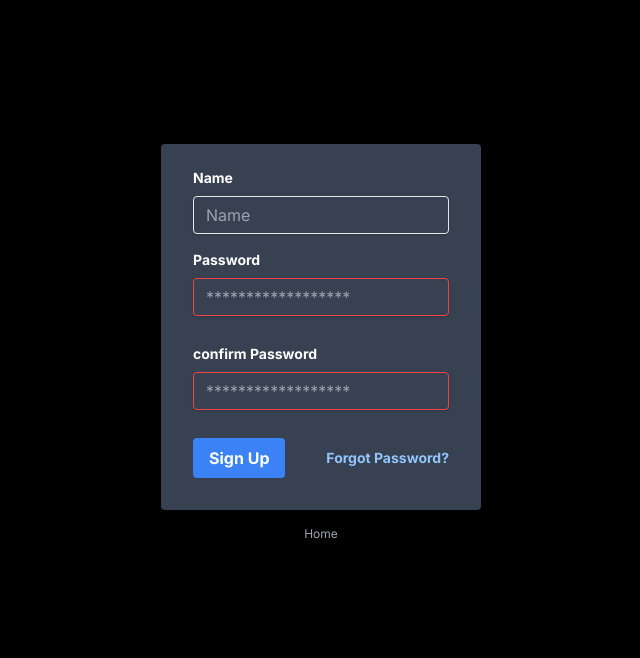
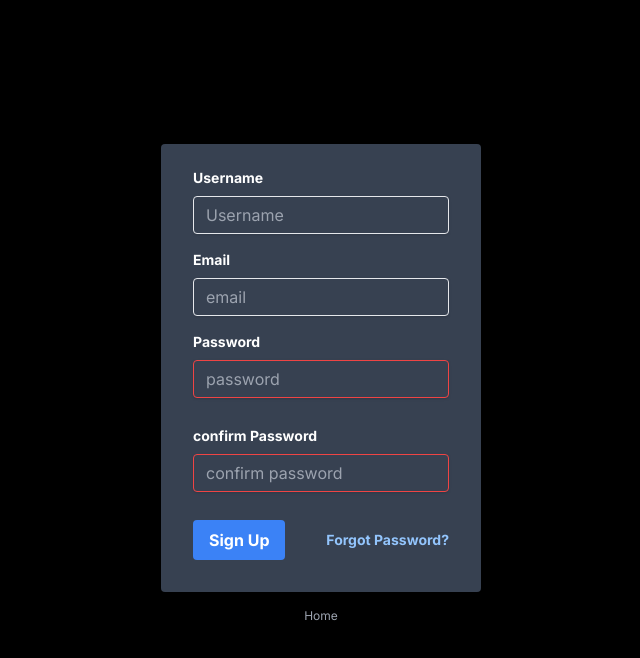
Before and after one commit to AbhayKrSing/appwrite-nextJS, a Next.js app: page /signup in a window 1280 px wide. Shown: the top 658 px of the page, without its empty margins (319-959 px from the left). Built offline with nearby package versions, Linux system fonts and the light colour scheme.

Commit message:
one bug is there trying to handle it tomorrow

```diff
--- a/package.json
+++ b/package.json
@@ -27,5 +27,8 @@
     "react-hot-toast": "^2.4.1",
     "tailwindcss": "3.3.3",
     "typescript": "5.2.2"
+  },
+  "devDependencies": {
+    "@types/bcryptjs": "^2.4.4"
   }
 }
--- a/src/app/api/users/signup/router.tsx
+++ b/src/app/api/users/signup/route.tsx
@@ -1,7 +1,7 @@
 import connectdb from "@/dbConfig/dbConfig";
 import User from "@/models/User";
 import { NextRequest, NextResponse } from "next/server";
-const bcrypt = require("bcryptjs");
+import bcrypt from "bcryptjs";
 connectdb();
 
 export async function POST(req: NextRequest) {
@@ -9,9 +9,8 @@ export async function POST(req: NextRequest) {
   try {
     const reqbody = await req.json();
     const { username, email, password } = reqbody;
-    console.log(reqbody);
     //Check if User already exists
-    const user = await User.findone({ email });
+    const user = await User.findOne({ email });
     if (user) {
       return NextResponse.json({
         error: "User already exist",
@@ -26,7 +25,7 @@ export async function POST(req: NextRequest) {
     let newUser = new User({
       username,
       email,
-      password,
+      password: hash,
     });
     newUser = await newUser.save();
     console.log(newUser);
--- a/src/app/signup/page.tsx
+++ b/src/app/signup/page.tsx
@@ -2,9 +2,34 @@
 
 import axios from "axios";
 import Link from "next/link";
-import { Router } from "next/router";
-
+import { useRouter } from "next/navigation";
+import { useState } from "react";
+import toast, { Toaster } from "react-hot-toast";
 const Signup = () => {
+  const router = useRouter();
+  const [credentials, setcredentials] = useState({
+    username: "",
+    email: "",
+    password: "",
+    confirmpassword: "",
+  });
+  const handlechange = (e: any) => {
+    const { name, value } = e.target;
+    setcredentials({ ...credentials, [name]: value });
+  };
+  const submitform = async (e: any) => {
+    e.preventDefault();
+    if (!credentials) {
+      return console.log("Credientials not exists");
+    }
+    try {
+      const res = await axios.post("/api/users/signup", credentials);
+      console.log("SignUp success", res.data);
+      router.push("/login");
+    } catch (error: any) {
+      toast(error.message);
+    }
+  };
   return (
     <div className="w-full max-w-xs mx-auto">
       <br />
@@ -13,19 +38,40 @@ const Signup = () => {
       <br />
       <br />
       <br />
-      <form className="bg-gray-700 shadow-lg rounded px-8 pt-6 pb-8 mb-4">
+      <form
+        className="bg-gray-700 shadow-lg rounded px-8 pt-6 pb-8 mb-4"
+        onSubmit={submitform}
+      >
         <div className="mb-4">
           <label
             className="block text-white text-sm font-bold mb-2"
-            htmlFor="Name"
+            htmlFor="username"
           >
-            Name
+            Username
           </label>
           <input
             className="shadow appearance-none border rounded w-full py-2 px-3 text-white leading-tight focus:outline-none focus:ring-4 focus:ring-blue-500"
-            id="Name"
+            id="username"
+            name="username"
             type="text"
-            placeholder="Name"
+            placeholder="Username"
+            onChange={handlechange}
+          />
+        </div>
+        <div className="mb-4">
+          <label
+            className="block text-white text-sm font-bold mb-2"
+            htmlFor="email"
+          >
+            Email
+          </label>
+          <input
+            className="shadow appearance-none border rounded w-full py-2 px-3 text-white leading-tight focus:outline-none focus:ring-4 focus:ring-blue-500"
+            id="email"
+            type="text"
+            placeholder="email"
+            name="email"
+            onChange={handlechange}
           />
         </div>
         <div className="mb-4   ">
@@ -39,7 +85,9 @@ const Signup = () => {
             className="shadow appearance-none border border-red-500 rounded w-full py-2 px-3 text-white mb-3 leading-tight focus:outline-none focus:ring-4 focus:ring-red-500"
             id="password"
             type="password"
-            placeholder="******************"
+            placeholder="password"
+            name="password"
+            onChange={handlechange}
           />
         </div>
 
@@ -54,13 +102,15 @@ const Signup = () => {
             className="shadow appearance-none border border-red-500 rounded w-full py-2 px-3 text-white mb-3 leading-tight focus:outline-none focus:ring-4 focus:ring-red-500"
             id="confirmpassword"
             type="password"
-            placeholder="******************"
+            placeholder="confirm password"
+            name="confirmpassword"
+            onChange={handlechange}
           />
         </div>
         <div className="flex items-center justify-between">
           <button
             className="bg-blue-500 hover:bg-blue-700 text-white font-bold py-2 px-4 rounded focus:outline-none focus:ring-4 focus:ring-blue-500"
-            type="button"
+            type="submit"
           >
             Sign Up
           </button>
@@ -75,6 +125,7 @@ const Signup = () => {
       <p className="text-center text-gray-400 text-xs">
         <Link href={"/"}>Home</Link>
       </p>
+      <Toaster />
     </div>
   );
 };
```
Also changed, not shown: src/models/User.ts (renamed from src/models/User.js, +8 -4 lines), 1 other file (tests, documents, lock files or other folders).
